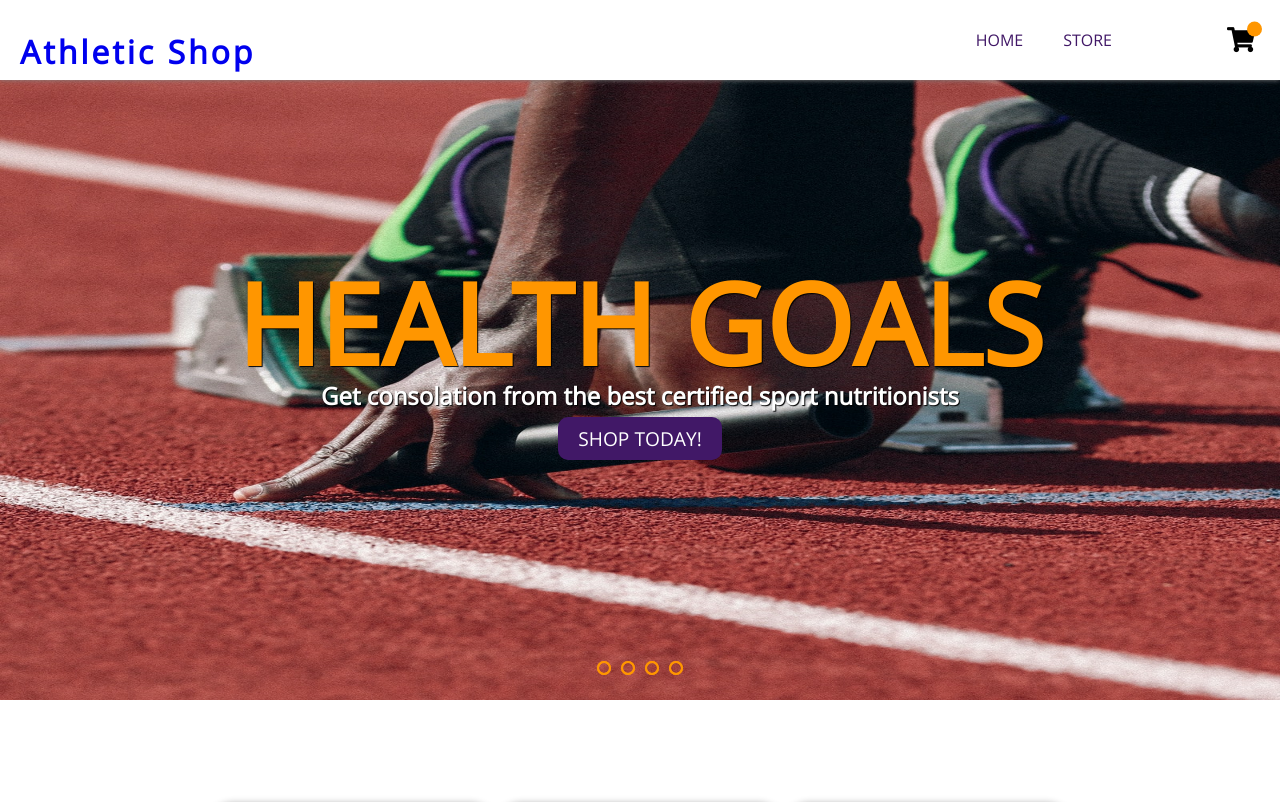
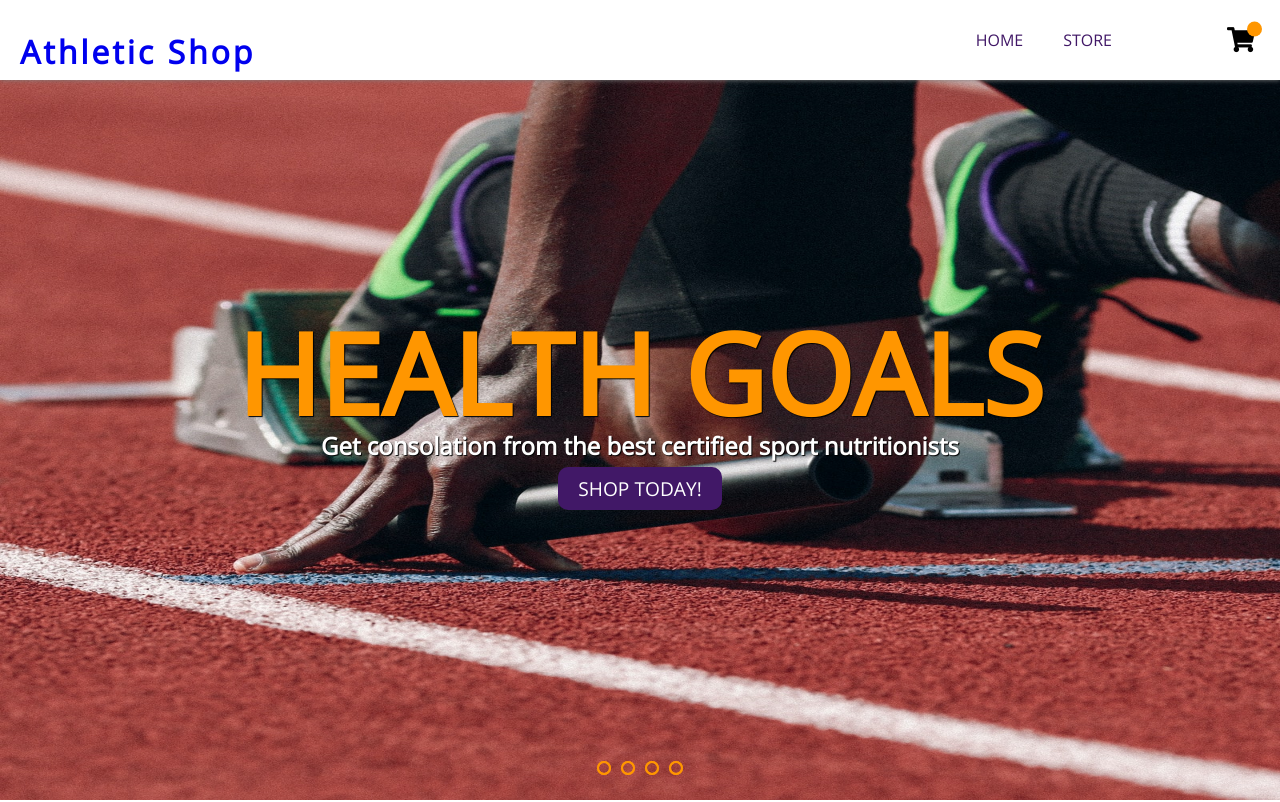
Before and after one commit to ChaseBurr/Athletic-Shop, a React (Create React App) app: page /#/ in a window 1280 px wide. Shown: the top 802 px of the page. Built offline with nearby package versions, Linux system fonts and the light colour scheme; grey boxes are pictures that could not be loaded.

Commit message:
updated hero styling

```diff
--- a/src/components/Hero/Hero.css
+++ b/src/components/Hero/Hero.css
@@ -21,7 +21,7 @@
 
 .slide img {
    width: 1920px;
-   height: 700px;
+   height: 800px;
 }
 
 /* Start of Manual Navigation */
--- a/src/components/Hero/Hero.js
+++ b/src/components/Hero/Hero.js
@@ -66,6 +66,3 @@ class Hero extends React.Component {
 }
 
 export default Hero;
-
-// ! Todo
-// ? Turn Hero into slider
```
